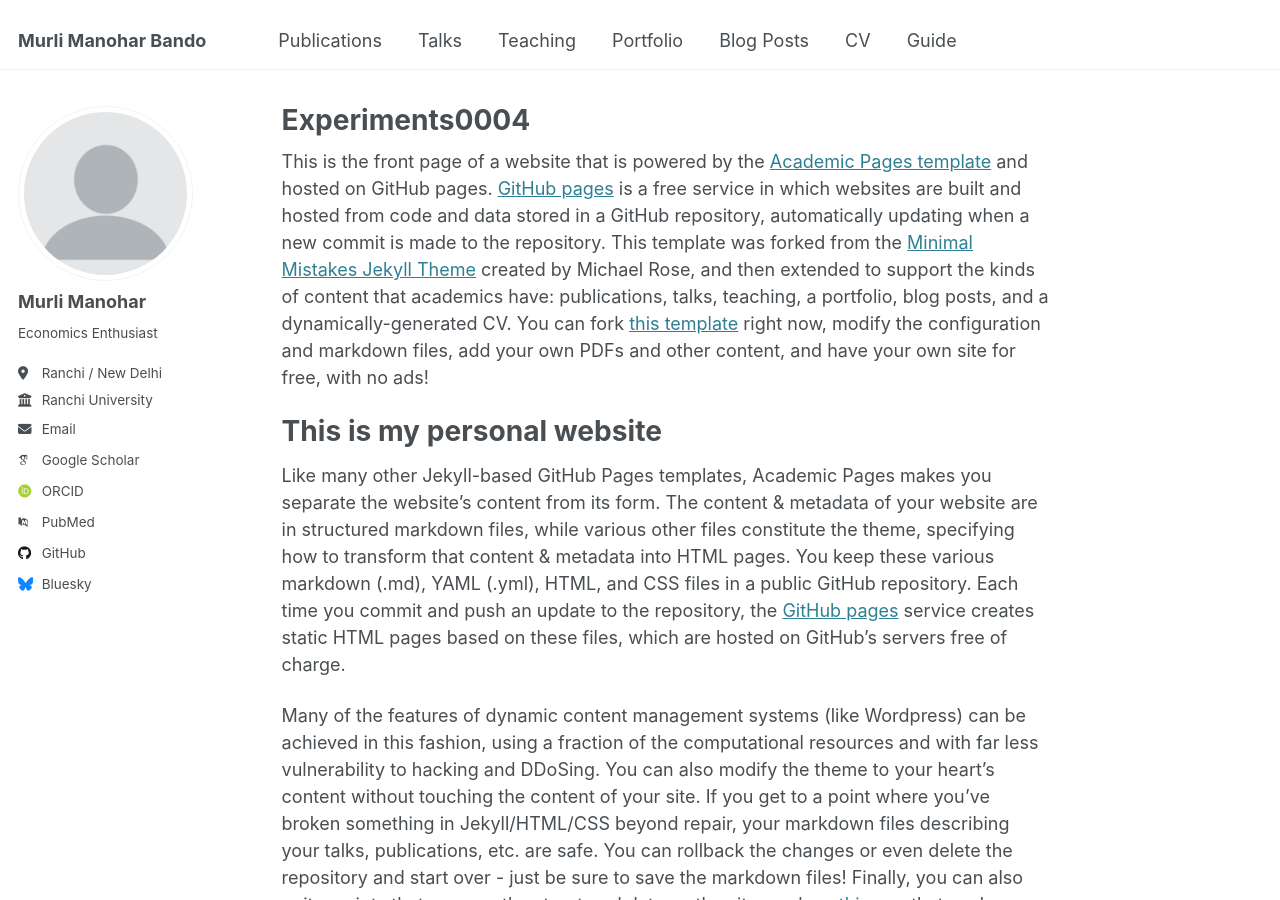
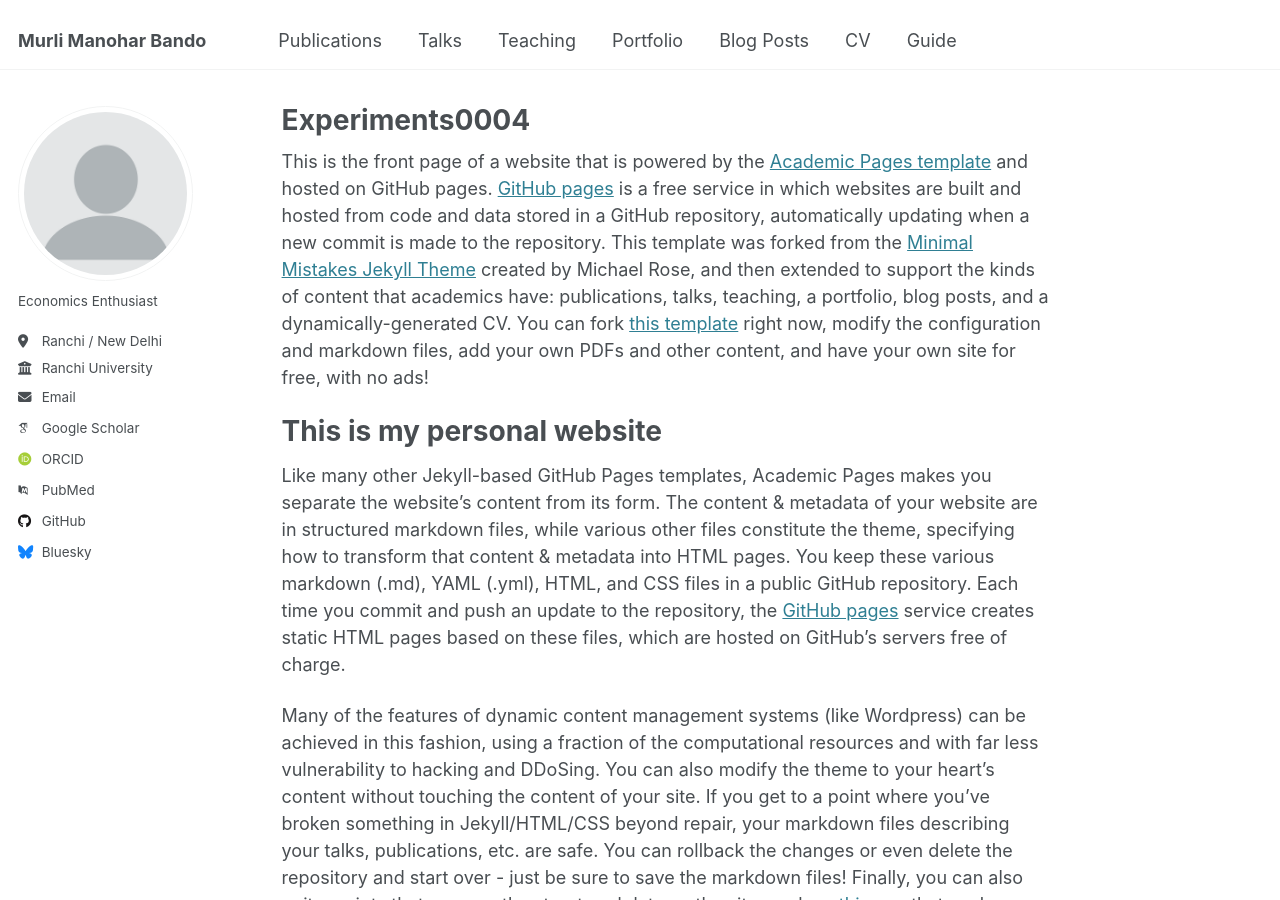
Before and after one commit to experiments0728/experiments0004.github.io, a Jekyll site: the page built from _pages/about.md, in a window 1280 px wide and 900 px high. Built offline with Jekyll 4.4.1, drawn with Linux system fonts in a browser that asks for light colours; some web fonts are replaced.

Commit message:
Update _config.yml

```diff
--- a/_config.yml
+++ b/_config.yml
@@ -23,7 +23,7 @@ repository               : "academicpages/academicpages.github.io"
 author:
   # Biographic information
   avatar           : "profile.png"
-  name             : "Murli Manohar"
+  name             : # "Murli Manohar"
   pronouns         : # example: "she/her"
   bio              : "Economics Enthusiast"
   location         : "Ranchi / New Delhi"
```
